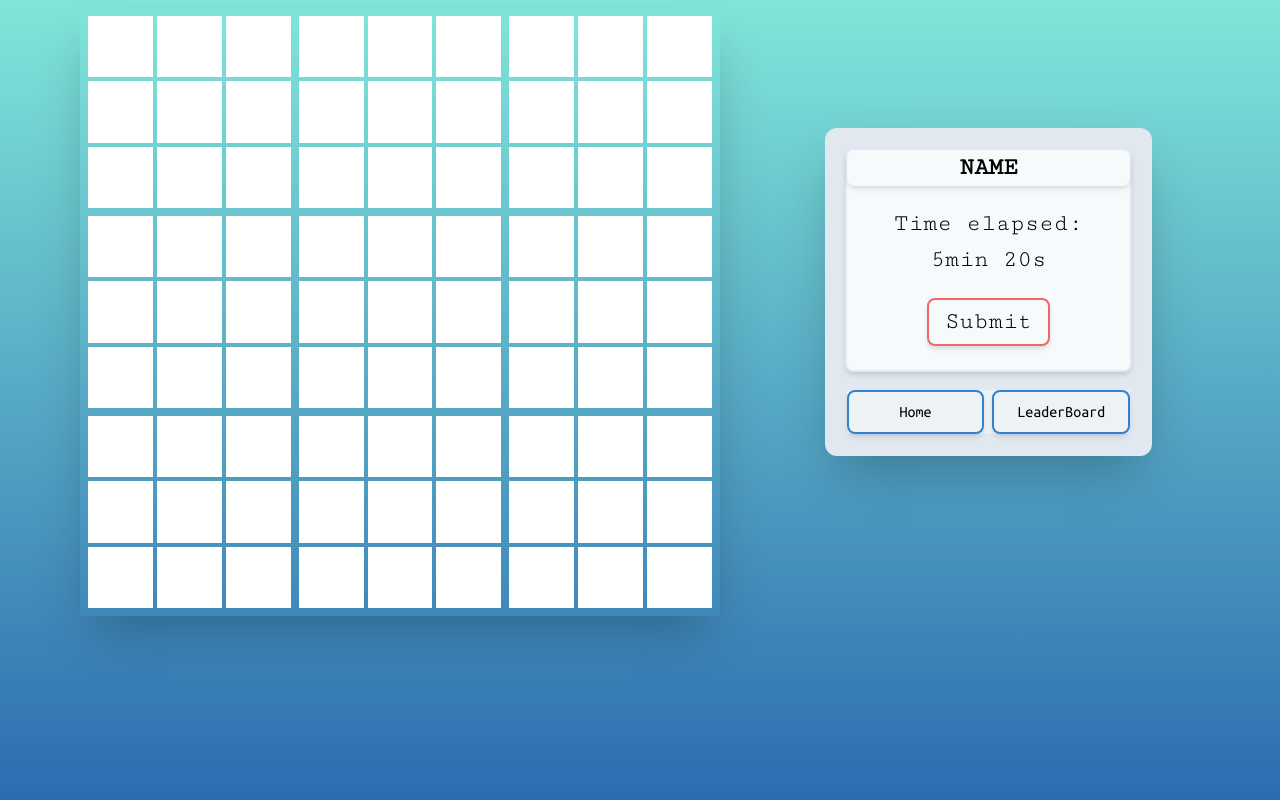
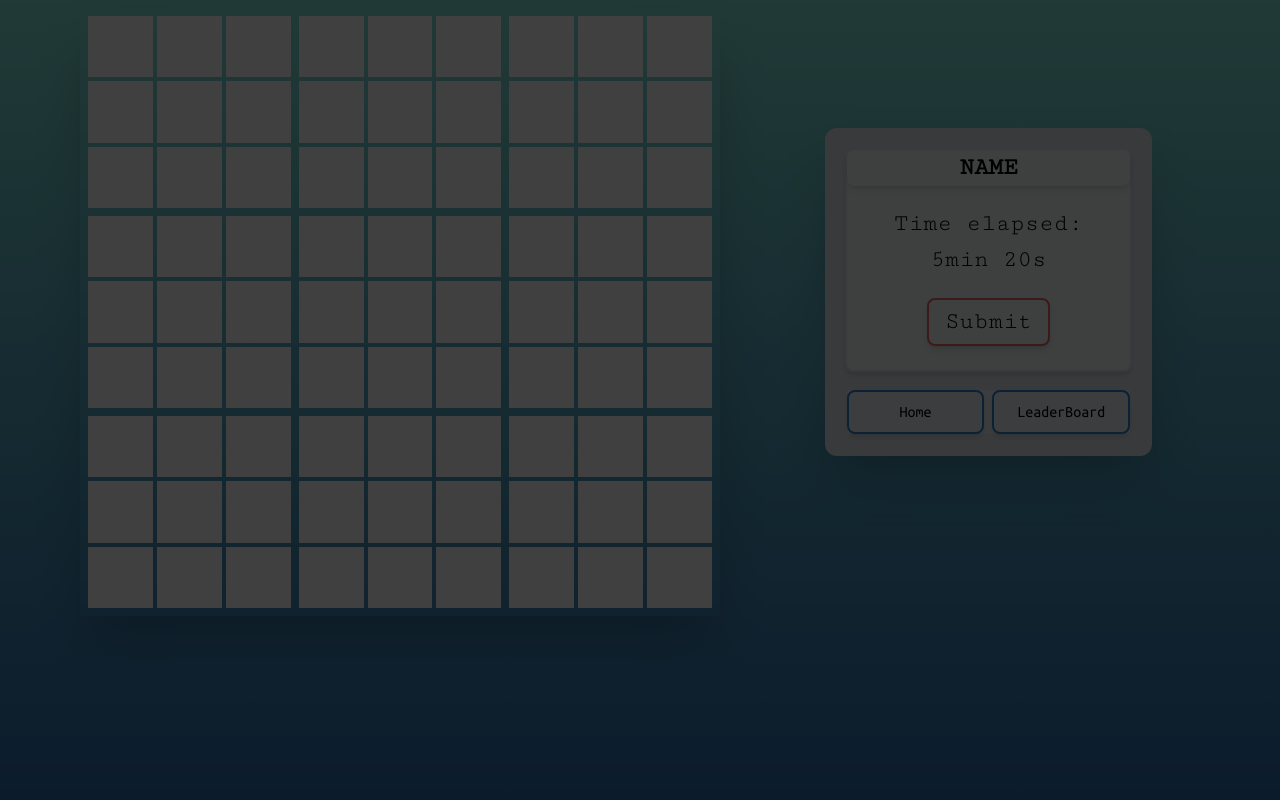
Before and after one commit to cs-gang/SudokuWebapp, a Django app: template sudoku-django-project/mainapp/templates/mainapp/game.html in a window 1280 px wide. Run offline with Django 3.2, Linux system fonts and the light colour scheme; the template is opened without the code that fills it, so the values that code supplies are empty; style sheets or scripts are compiled from the project's sources.

Commit message:
Started work on name asking before game starting thing

```diff
--- a/sudoku-django-project/mainapp/templates/mainapp/game.html
+++ b/sudoku-django-project/mainapp/templates/mainapp/game.html
@@ -6,7 +6,12 @@
         <title>Game</title>
         <link href="{% static "mainapp/tailwind-output.css"%}" rel="stylesheet" type="text/css">
     </head>
+
     <body class="h-24 bg-gradient-to-b from-teal-300 to-blue-700">
+
+        <div class="absolute bg-black opacity-75 w-screen h-screen">
+        </div>
+
         <div class="grid float-left grid grid-rows-3 grid-cols-3 gap-2 w-1/2 ml-20 mt-2 border-transparent blue-700 border-8 shadow-2xl">
             <div class="grid grid-rows-3 grid-cols-3 gap-1 h-48">
                 <input class="text-3xl text-center subfont-cumono focus:bg-blue-200 focus:outline-none" maxlength="1" type="text">
@@ -122,3 +127,9 @@
 
     </body>
 </html>
+
+<script>
+
+
+
+</script>
```
